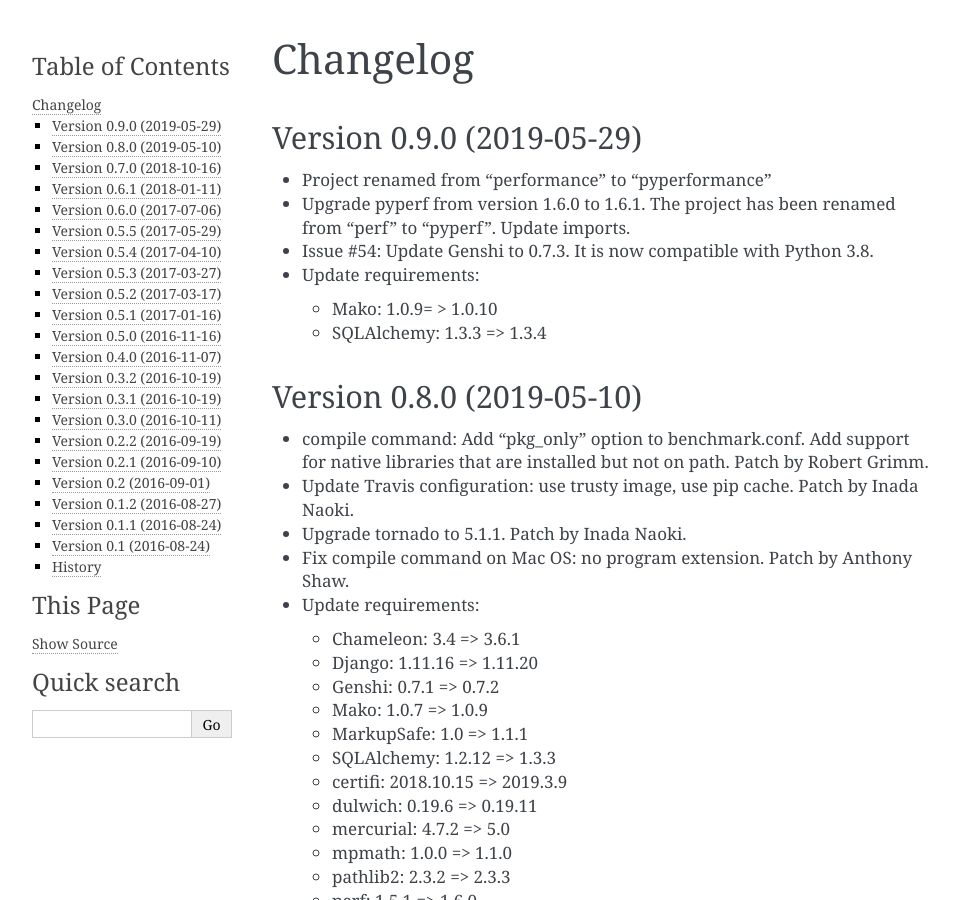
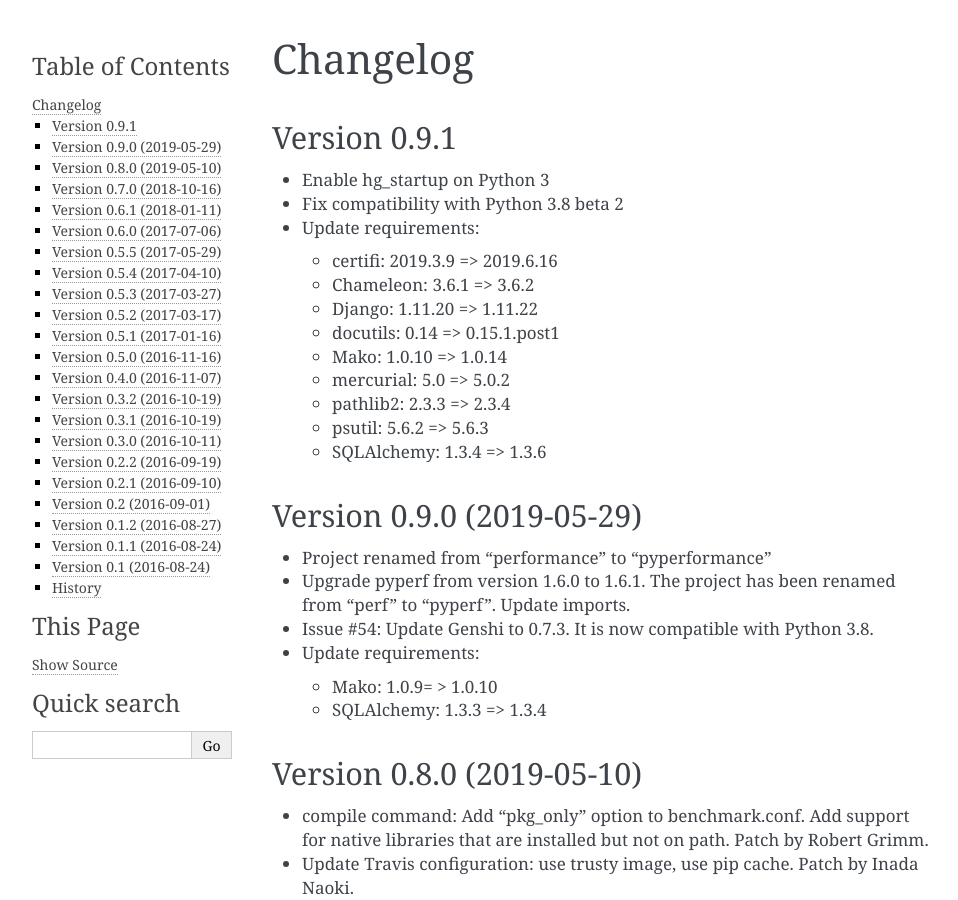
Before and after one commit to python/pyperformance, a Sphinx documentation site: the page built from doc/changelog.rst, in a window 1280 px wide and 900 px high. Shown: the whole window, without its empty margins (148-1106 px from the left). Built offline with Sphinx 7.4.7, drawn with Linux system fonts in a browser that asks for light colours.

Commit message:
Update requirements

```diff
--- a/doc/changelog.rst
+++ b/doc/changelog.rst
@@ -1,5 +1,22 @@
 Changelog
 =========
+
+Version 0.9.1
+-------------
+
+* Enable hg_startup on Python 3
+* Fix compatibility with Python 3.8 beta 2
+* Update requirements:
+
+  * certifi: 2019.3.9 => 2019.6.16
+  * Chameleon: 3.6.1 => 3.6.2
+  * Django: 1.11.20 => 1.11.22
+  * docutils: 0.14 => 0.15.1.post1
+  * Mako: 1.0.10 => 1.0.14
+  * mercurial: 5.0 => 5.0.2
+  * pathlib2: 2.3.3 => 2.3.4
+  * psutil: 5.6.2 => 5.6.3
+  * SQLAlchemy: 1.3.4 => 1.3.6
 
 Version 0.9.0 (2019-05-29)
 --------------------------
```
Also changed, not shown: 1 other file.
